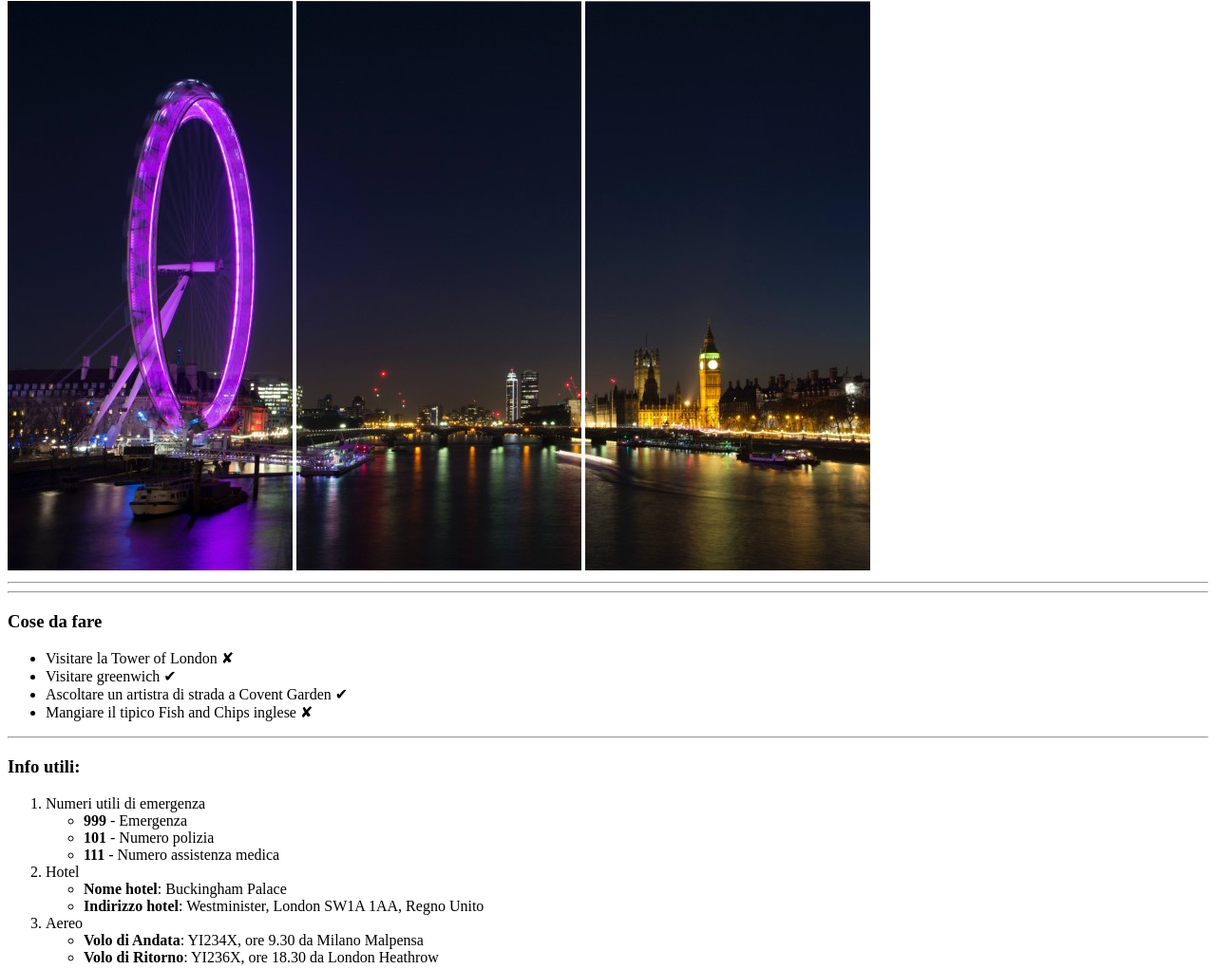
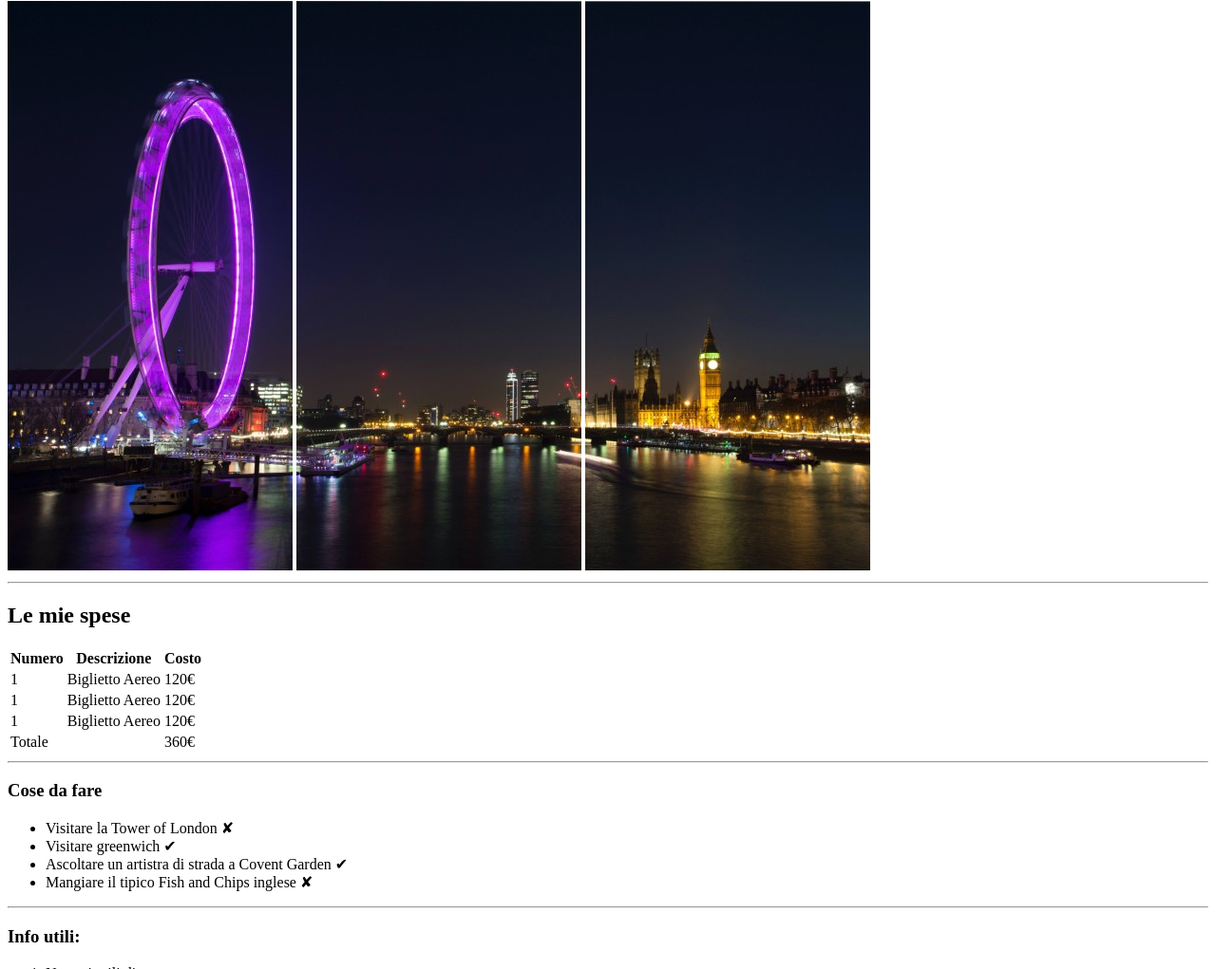
Before and after one commit to BagliettoAron/html-london-trip, a plain HTML site: page index.html in a window 1280 px wide. Shown: the part 79-1100 px from the top of the page at 95% size. Drawn offline with Linux system fonts and the light colour scheme.

Commit message:
versione finale

```diff
--- a/index.html
+++ b/index.html
@@ -12,14 +12,12 @@
 <!-- title & 3 images -->
     <header>
 
-        <h1>
-            Il mio Viaggio a Londra
-        </h1>
+        <h1>Il mio Viaggio a Londra</h1>
 
         <div>
-            <img src="img\pexels-bill-emrich-230794-0.jpg" alt="ferris-wheel">
-            <img src="img\pexels-bill-emrich-230794-1.jpg" alt="city-skyline1">
-            <img src="img\pexels-bill-emrich-230794-2.jpg" alt="city-skyline2">
+            <img src="img/pexels-bill-emrich-230794-0.jpg" alt="ferris-wheel">
+            <img src="img/pexels-bill-emrich-230794-1.jpg" alt="city-skyline1">
+            <img src="img/pexels-bill-emrich-230794-2.jpg" alt="city-skyline2">
         </div>
 
     </header>
@@ -31,6 +29,40 @@
 <!-- le mie spese (con tabella)-->
         <div>
 
+            <h2>Le mie spese</h2>
+
+            <table>
+                <tr>
+                    <th>Numero</th>
+                    <th>Descrizione</th>
+                    <th>Costo</th>
+                </tr>
+
+                <tr>
+                    <td>1</td>
+                    <td>Biglietto Aereo</td>
+                    <td>120€</td>
+                </tr>
+
+                <tr>
+                    <td>1</td>
+                    <td>Biglietto Aereo</td>
+                    <td>120€</td>
+                </tr>
+
+                <tr>
+                    <td>1</td>
+                    <td>Biglietto Aereo</td>
+                    <td>120€</td>
+                </tr>
+
+                <tr>
+                    <td>Totale</td>
+                    <td></td>
+                    <td>360€</td>
+                </tr>
+            </table>
+
         </div>
 <!-- / le mie spese (con tabella)-->
 
@@ -38,13 +70,16 @@
 
 <!-- cose da fare (con entities) -->
         <div>
+
             <h3>Cose da fare</h3>
+
             <ul>
                 <li>Visitare la Tower of London &#10008;</li>
                 <li>Visitare greenwich &#10004;</li>
                 <li>Ascoltare un artistra di strada a Covent Garden &#10004;</li>
                 <li>Mangiare il tipico Fish and Chips inglese &#10008;</li>
             </ul>
+
         </div>
 <!-- / cose da fare (con entities)-->
 
@@ -52,7 +87,9 @@
 
 <!-- info utili con (ol e ul) -->
         <div>
+
             <h3>Info utili:</h3>
+
             <ol>
                 <li>Numeri utili di emergenza
                     <ul>
@@ -84,11 +121,12 @@
 
 <!-- le foto (con 2 foto caricate da url) -->
 <div>
+
     <h3>Le foto</h3>
 
     <div>
-    <img src=" https://www.abta.com/sites/default/files/styles/large/public/media/uploads/london-400x400-compressor_0.jpg" alt="bridge-and-monument">
-    <img src="https://pokerstarscareers.com/wp-content/uploads/2020/01/London-Wider-Area-e1597319992670-400x400.jpg" alt="mall-and-restaurant">
+        <img src=" https://www.abta.com/sites/default/files/styles/large/public/media/uploads/london-400x400-compressor_0.jpg" alt="bridge-and-monument">
+        <img src="https://pokerstarscareers.com/wp-content/uploads/2020/01/London-Wider-Area-e1597319992670-400x400.jpg" alt="mall-and-restaurant">
     </div>
 
 </div>
@@ -105,11 +143,7 @@
     </footer>
 <!-- / copyright -->
 
-
 </body>
 
 
-
-
-
 </html>
```
